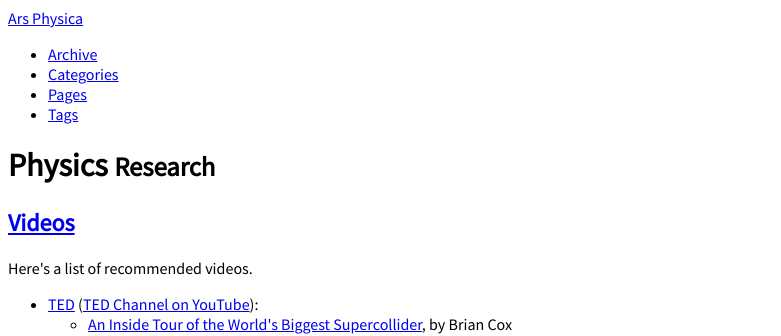
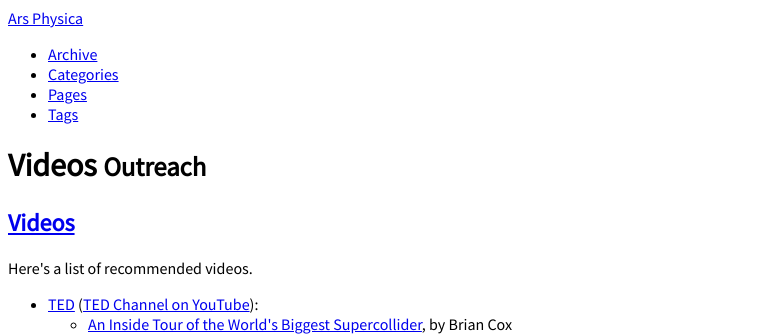
Before and after one commit to danieldf/danieldf.github.com, a Jekyll site: the page built from research/videos.html, in a window 1280 px wide. Shown: the top 336 px of the page, without its empty margins (0-781 px from the left). Built offline with Jekyll 4.4.1, drawn with Linux system fonts in a browser that asks for light colours; nearby versions of some CDN libraries; comment, search, counter and statistics services are not loaded.

Commit message:
v0.2.0: adding research pages

```diff
--- a/research/videos.html
+++ b/research/videos.html
@@ -1,7 +1,7 @@
 ---
 layout: page
-title: Physics
-tagline: Research
+title: Videos
+tagline: Outreach
 tags: [Science, Mathematics, Physics, Computer Science, Chemistry, Biology]
 ---
 {% include JB/setup %}
```
